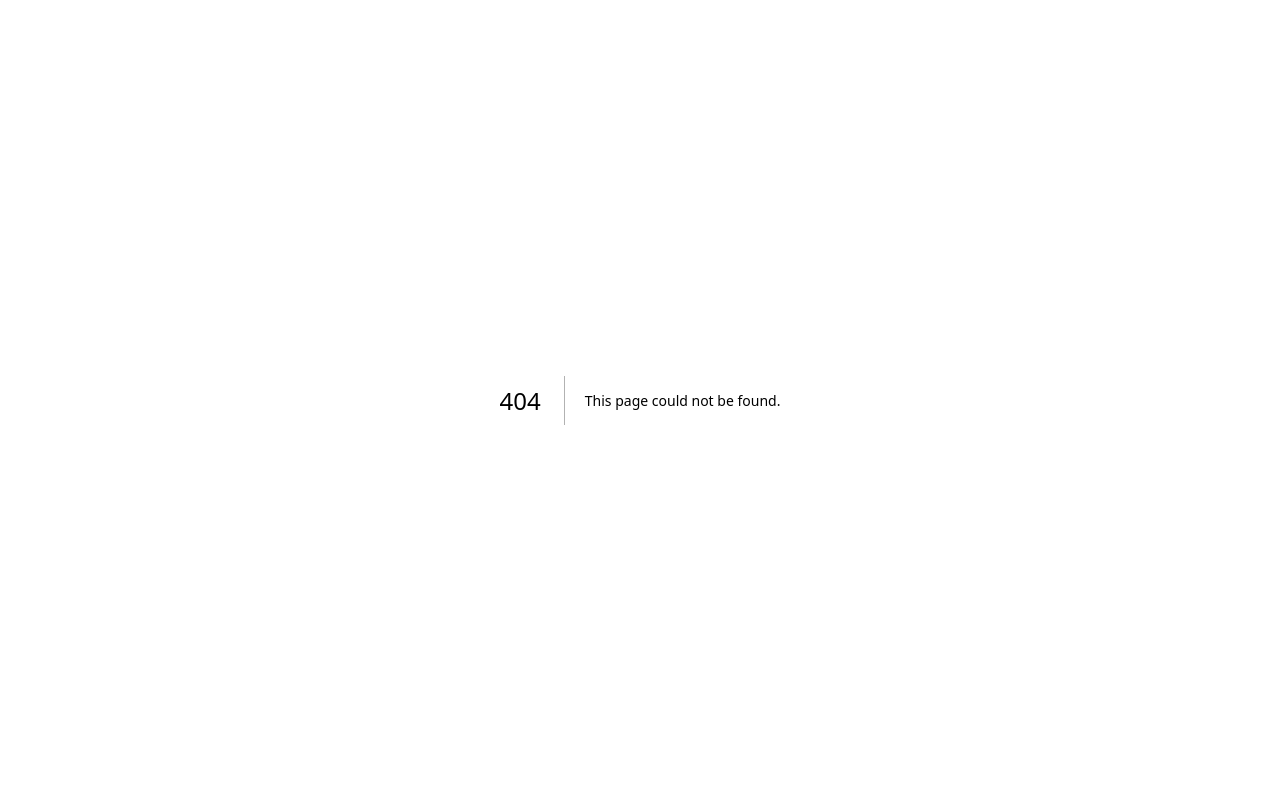
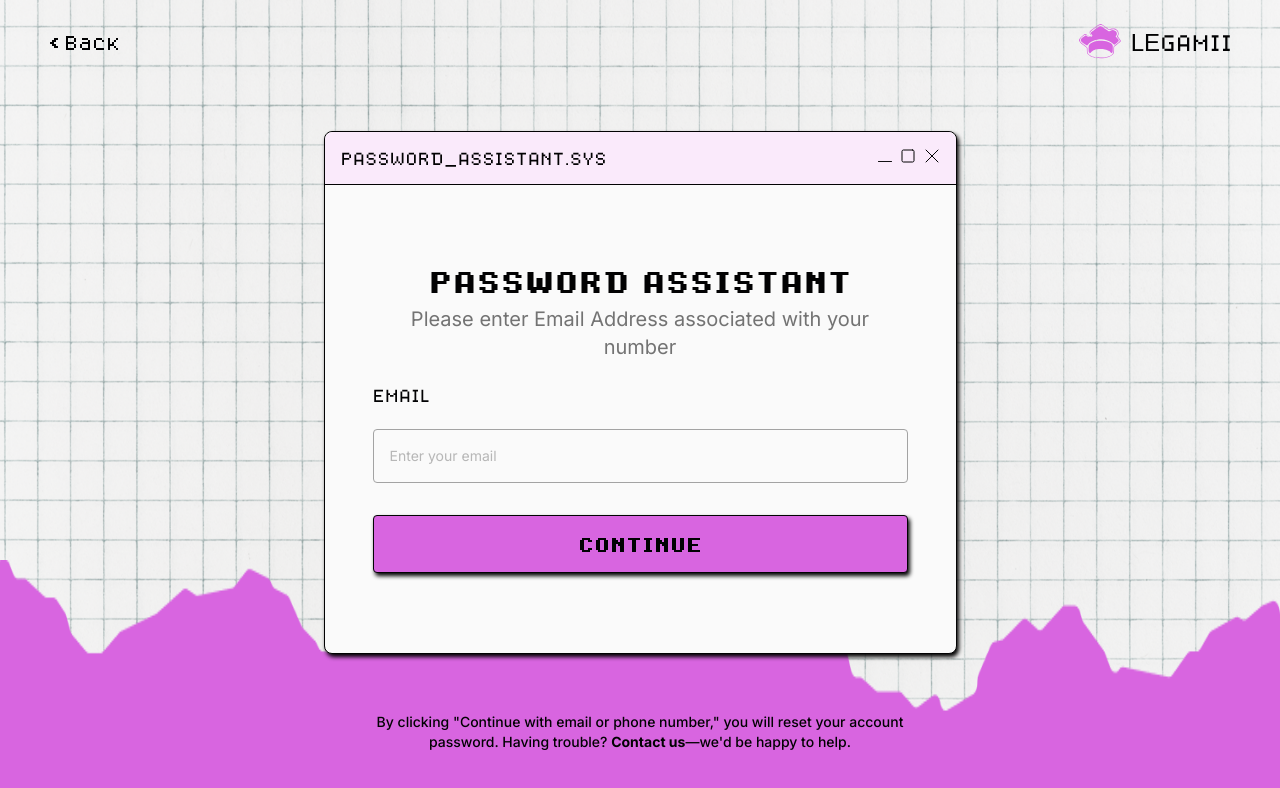
Before and after one commit to AbdalrahmanEmara/legamii-platform, a Next.js app: page /auth/forget-password in a window 1280 px wide. Before the commit this address had no page. Shown: the top 788 px of the page. Built offline with nearby package versions, Linux system fonts and the light colour scheme; a web font is replaced by a local one.

Commit message:
Implement authentication flow across pages

```diff
--- a/src/app/auth/(restAuthPages)/forgetPass/page.js
+++ b/src/app/auth/(restAuthPages)/forget-password/page.js
@@ -1,7 +1,20 @@
+'use client';
 import FormInput from "@/components/auth/FormInput";
 import Btn1 from "@/components/ui/Btn1";
+import { useRouter } from "next/navigation";
+
 
 export default function ForgetPass() {
+  const router = useRouter();
+
+  function handleClick(e) {
+    // Handle the click event, e.g., validate input, send request, etc.
+    // For demonstration, we'll just redirect to the create new password page.
+    e.preventDefault();
+    router.push("/auth/otp");
+  }
+
+
   return (
     <div className="px-xl py-xl5 gap-base flex flex-col">
       <div className="text-center">
@@ -19,7 +32,7 @@ export default function ForgetPass() {
           placeholder="Enter your email"
           labelClassName={"mb-sm"}
         />
-        <Btn1 title="continue" />
+        <Btn1 title="continue" onClick={handleClick} />
       </form>
     </div>
   );
--- a/src/app/page.tsx
+++ b/src/app/page.tsx
@@ -1,9 +1,18 @@
 "use client";
+
+import Btn1 from "@/components/ui/Btn1";
+import { useRouter } from "next/navigation";
+
 export default function DesignSystemTest() {
+  const router = useRouter();
+  const handleClick = () => {
+    router.push("/auth/signin");
+  };
   return (
     <div className="bg-el-bg p-base min-h-screen">
       {/* Typography */}
-      <h1 className="title-1 text-text mb-sm">Title 1 — Dogica Pixel</h1>
+      <h1 className="title-1 mb-sm text-primary-500 uppercase">Legamii</h1>
+      <Btn1 title={"Sign In"} className="mb-sm text-white" onClick={handleClick} />
       <h2 className="heading-h2 text-text mb-sm">Heading H2 — Inter</h2>
       <p className="body-2 text-sec-text mb-sm">Body 2 — Inter. Secondary text color.</p>
       <span className="label-1 text-primary-500">Label 1 — Dogica Pixel</span>
--- a/src/components/auth/OtpInput.js
+++ b/src/components/auth/OtpInput.js
@@ -2,6 +2,7 @@
 
 import { useRef, useState } from "react";
 import Btn1 from "../ui/Btn1";
+import { useRouter } from "next/navigation";
 
 export default function OtpInput({ length = 6, onComplete }) {
   const [otp, setOtp] = useState(new Array(length).fill(""));
@@ -41,6 +42,12 @@ export default function OtpInput({ length = 6, onComplete }) {
     }
   };
 
+  const router = useRouter();
+  const handleContinue = (e) => {
+    e.preventDefault();
+    router.push("/auth/create-new-password");
+  }
+
   return (
     <div>
       <div className="gap-xs2 flex justify-center">
@@ -63,7 +70,7 @@ export default function OtpInput({ length = 6, onComplete }) {
       <p className="text-primary-600 font-secondary mt-4 flex justify-end text-sm leading-5 font-normal">
         Resend code: after {timer}s
       </p>
-      <Btn1 title={"continue"} className={"mt-8 w-full"} />
+      <Btn1 title={"continue"} className={"mt-8 w-full"} onClick={handleContinue} />
     </div>
   );
 }
--- a/src/components/auth/SigninContent.js
+++ b/src/components/auth/SigninContent.js
@@ -26,7 +26,7 @@ export default function SigninContent() {
         />
         <FormInput type="password" placeholder="Your password" label="password" id="password" />
         <Link
-          href={"/forgot-password"}
+          href={"/auth/forget-password"}
           className="text-primary-600 font-primary mt-[8px] text-right text-xs leading-4 font-bold"
         >
           Forgot password?
--- a/src/components/ui/Btn1.js
+++ b/src/components/ui/Btn1.js
@@ -1,4 +1,4 @@
-export default function Btn1({ title, disabled, onClick, className, ...prop }) {
+export default function Btn1({ title, disabled = false, onClick, className, ...prop }) {
   return (
     <button
       className={`bg-primary-500 border-text text-text px-md py-sm font-primary cursor-pointer rounded border text-base font-bold uppercase shadow-[2px_3px_4px_0px_rgba(0,0,0,1.00)] focus-within:shadow-[0_4px_8px_rgba(0,0,0,0.2)] ${className} ${disabled ? "opacity-50 cursor-not-allowed" : ""}`}
```
Also changed, not shown: src/app/auth/(restAuthPages)/create-new-password/page.js (renamed from src/app/auth/(restAuthPages)/newPass/page.js).
